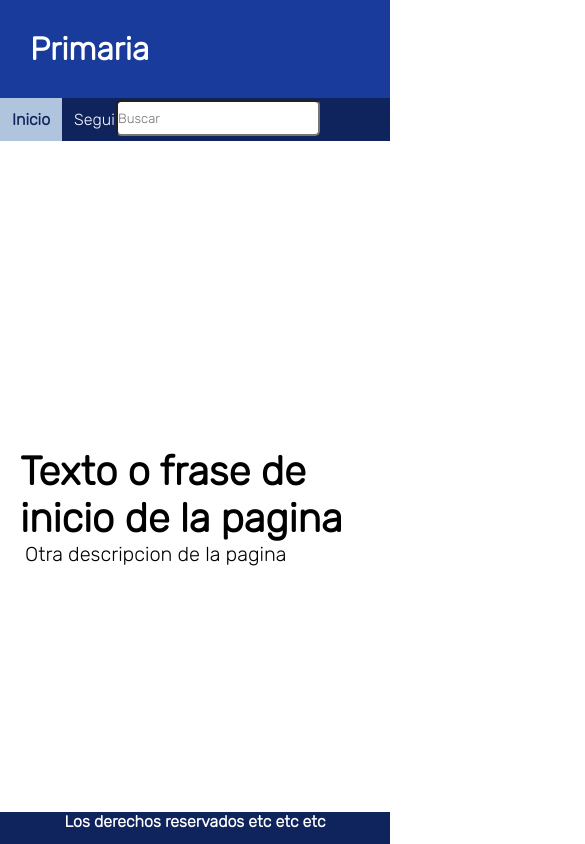
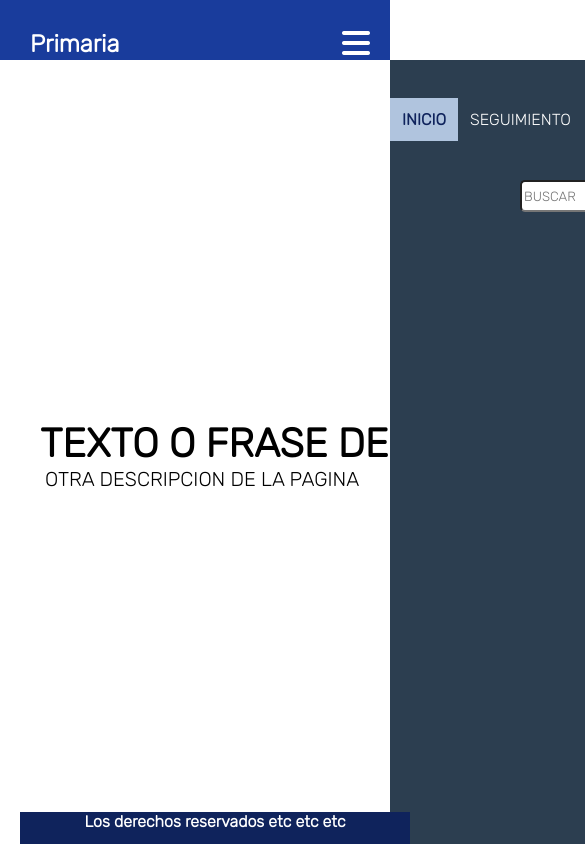
Before and after one commit to Ezequiel-dev-Var/Primaria, a plain HTML site: page Index.html in a window 390 px wide. Shown: the top 844 px of the page, 585 px wide, since content can reach past the window. Drawn offline with Linux system fonts and the light colour scheme.

Commit message:
Nuevos cambios prueba 1
Menú hamburguesa

```diff
--- a/Estilos/estilo.css
+++ b/Estilos/estilo.css
@@ -1,12 +1,19 @@
 *{
     margin: 0;
-    padding: 0;
-    font-family: 'Rubik', sans-serif;
+    font-family: Rubik, sans-serif;
+    box-sizing: border-box;
+}
+body {
+    padding: 90px 20px 0;
 }
 
 header{
     background-color: #193C9C;
-    width: 100vw;
+    height: 100px;
+    position: fixed;
+    width: 100%;
+    top: 0;
+    left: 0;
 }
 
 header h1{
@@ -14,7 +21,16 @@ header h1{
     padding: 30px;
 }
 
+.nav{
+    display: flex;
+    justify-content: space-between;
+    margin: 0 auto;
+
+}
+
+
 .nav-ul{
+    top: 12%;
     list-style-type: none;
     text-align: center;
     position: fixed;
@@ -22,6 +38,8 @@ header h1{
     background-color: #0F235C;
     width: 100vw;
     /* padding: 10px; */
+
+
 }
 
 .nav-ul__li{
@@ -34,7 +52,11 @@ header h1{
     color:#ffff;
     /* margin: 8px; */
     padding: 12px;
-    display: block;
+    transition: 0.5;
+    font-size: 1,5em;
+    line-height: 80px;
+    text-transform: uppercase;
+    width: max-content;
 }
 
 .nav-ul__li a:hover{
@@ -49,20 +71,38 @@ a.active{
     padding: 12px;
 }
 
-
-.nav-form{
+.nav-form__input{
     float: right;
     position: relative;
-    margin-top: 2px;
+    margin-top: 20px;
     margin-right: 70px;
+
+    text-align: center;
+    height: 32px;
+    width: 300px;
+    border-radius: 5px;
+    text-align: left;
+    text-transform: uppercase;
+    width: max-content;
 }
 
-.nav-form__input{
-    height: 32px;
-    width: 200px;
-    border-radius: 5px;
-    text-align: left;
+
+/* boton hamburguesa*/
+.nav-ul-hbtn {
+    cursor: pointer;
+    color: white;
+    background: none;
+    border: none;
+    font-size: 2em;
+    padding: 0 20px;
+    line-height: 60px;
+
+
+    /* Ocultamos el boton hamburguesa */
+    display: none;
 }
+
+
 
 
 .sec-frase{
@@ -70,30 +110,23 @@ a.active{
     position: relative;
     margin-top: 350px;
     margin-left: 20px;
+    text-transform: uppercase;
+    width: max-content;
 }
 
 .sec-frase__h3{
     font-size: 40px;
+    text-transform: uppercase;
+    width: max-content;
 }
 
 .sec-frase__p{
     font-size: 20px;
     margin-left: 5px;
+    text-transform: uppercase;
+    width: max-content;
 }
 
-/* .body-foto{
-    float: right;
-    margin-right: 5px;
-    margin-bottom: 800px;
-    margin-top: -300px;
-
-}
-.body-foto__img{
-    position: relative;
-    width: 500px;
-    height: 500px;
-    border-radius: 10px;
-} */
 
 footer{
     text-align: center;
@@ -109,6 +142,7 @@ footer{
     list-style-type: none;
     color: #ffff;
     float: left;
+
     /* padding: 0.5em; */
 }
 
@@ -117,4 +151,64 @@ footer{
     color:#ffff;
     display: inline-block;
     margin-left: 8px;
+    width: max-content;
 }
+
+@media(max-width: 768px) {
+    body {
+        padding-top: 70px;
+    }
+
+    header {
+
+        height: 60px;
+    }
+
+    .h1 {
+        font-size: 1.6em;
+        padding: 0 20px; /*arriba y abajo 0, izquierda derecha 40*/
+        line-height: 60px; /*para centrar el texto en el eje horizontal*/
+    }
+
+    .nav-ul {
+        flex-direction: column;
+        -ms-flex-direction: column;
+        align-items: center;
+        margin-right: 20px;
+        background-color: #2c3e50;
+        position: fixed;
+        left: 0;
+        top: 60px;
+        width: 100%;
+        padding: 20px 0;
+
+        height: calc(100% - 60px);
+        overflow-y: auto;
+
+        left: 100%;
+        transition: lef 0.3s;
+    }
+
+    .nav-ul__li {
+        line-height: 70px;
+    }
+
+    .nav-ul__li:hover,
+    .nav-ul__li {
+        background: none;
+        color: #83c5f7;
+    }
+
+    .nav-ul-hbtn{
+        display: block;
+
+    }
+
+    .nav-ul-hbtn_v {
+        left: 0;
+    }
+
+    .nav-ul-hbtn:focus:not(:focus-visible) {
+        outline: none;
+    }
+}
--- a/Index.html
+++ b/Index.html
@@ -6,28 +6,24 @@
         <meta name="viewport" content="width=device-width, initial-scale=1.0">
         <!--<link rel="stylesheet" href="Estilos/normalize.css">-->
         <link rel="stylesheet" href="Estilos/estilo.css">
-        <link rel="icon" href=".ico">
+        <link rel="stylesheet" href="https://cdnjs.cloudflare.com/ajax/libs/font-awesome/6.1.1/css/all.min.css">
+        <script defer src="js/hamburguesa.js"></script>
+
         <link href="https://fonts.googleapis.com/css2?family=Rubik:wght@300&display=swap" rel="stylesheet">
     </head>
 
     <body>
         <header>
-            <h1>Primaria</h1>
-            <nav>
+            <nav class="nav">
+                <h1>Primaria</h1>
+                <button class="nav-ul-hbtn"  aria-label="Abrir menú"><i class="fa-solid fa-bars"></i></button>
                 <ul class="nav-ul">
                     <li class="nav-ul__li"> <a class="active" href="https://www.google.com/webhp?authuser=2" target="_blank">Inicio</a></li>
                     <li class="nav-ul__li"> <a href="https://www.google.com/webhp?authuser=2" target="_blank">Seguimiento</a></li>
                     <li class="nav-ul__li"> <a href="https://www.google.com/webhp?authuser=2" target="_blank">Acerca de</a></li>
+                    <input type="search" class="nav-form__input" placeholder="Buscar" style="outline:none !important">
                 </ul>
 
-                <div class="nav-form">
-                    <input type="text" class="nav-form__input" placeholder="Buscar" style="outline:none !important">
-
-                </div>
-<!--
-                <div class="nav-lupa">
-
-                </div> -->
             </nav>
         </header>
 
--- /dev/null
+++ b/js/hamburguesa.js
@@ -0,0 +1,13 @@
+/*Menu hamburguesa*/
+const nav_ul_hbtn = document.querySelector(".nav-ul-hbtn");
+const nav_ul = document.querySelector(".nav-ul");
+
+nav_ul_hbtn.addEventListener("click", () => {
+    nav_ul.classList.toggle("nav-ul-hbtn_v");
+
+//     if (nav_ul.classList.contains("nav-ul-hbtn_v")) {
+//         nav_ul_hbtn.setAttribute ("aria-label", "Cerrar menú")
+//     } else {
+//         nav_ul_hbtn.setAttribute ("aria-label", "Abrir menú");
+//     }
+});
```
Also changed, not shown: 1 other file.
